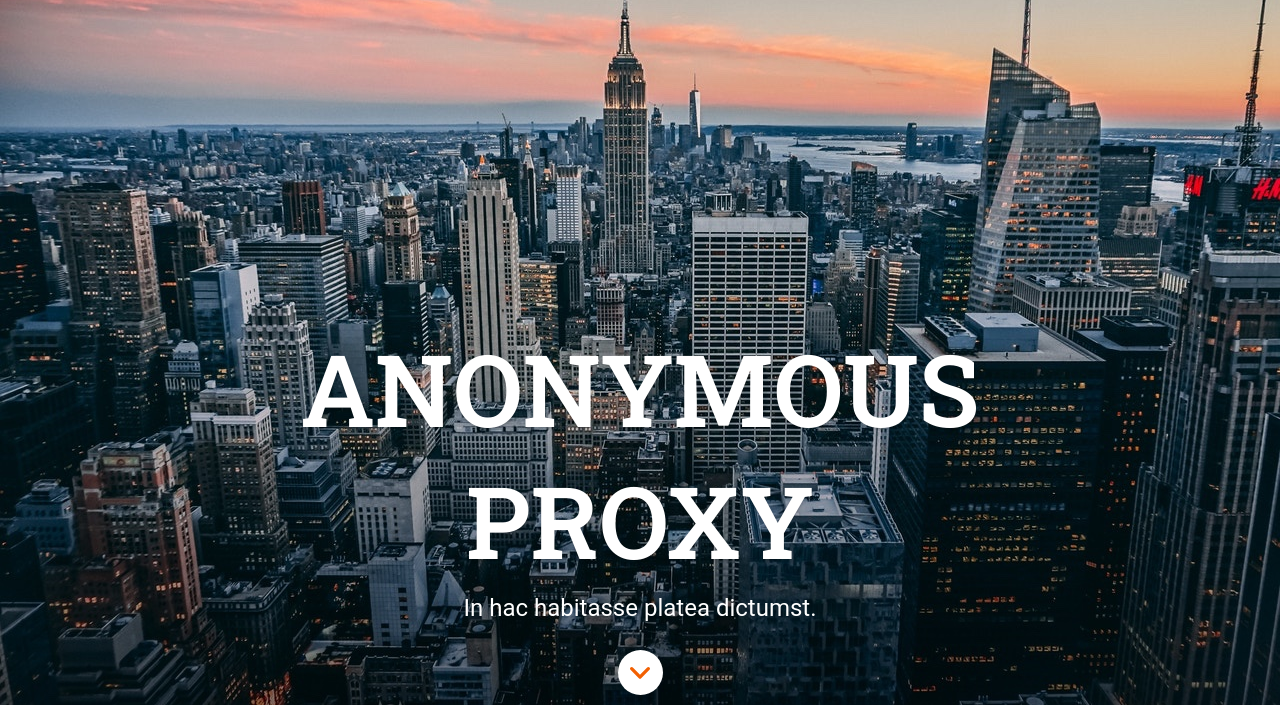
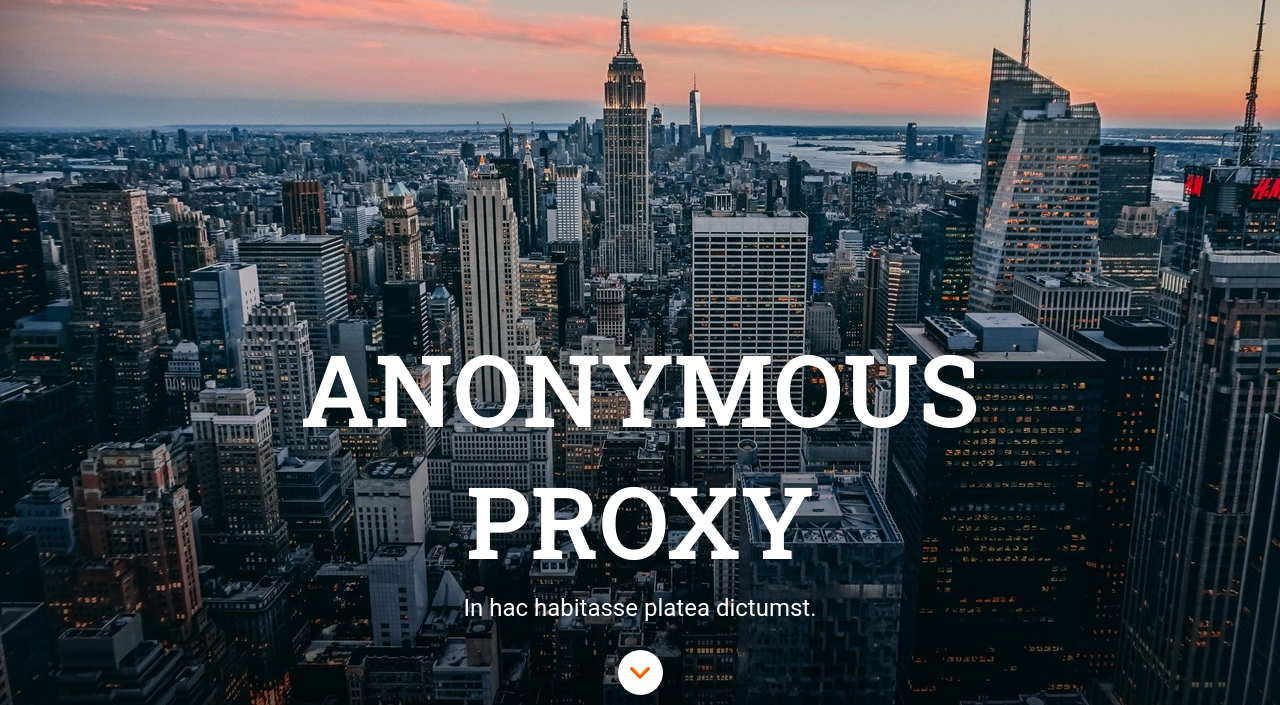
Before and after one commit to Adalab/modulo-1-evaluacion-final-SuelenGalhardo, a website: page docs/index.html in a window 1280 px wide. Shown: the part 60-765 px from the top of the page. Drawn offline with nearby package versions, Linux system fonts and the light colour scheme; files that its build step writes are made by us from their sources.

Commit message:
background

```diff
--- a/src/scss/layout/_header.scss
+++ b/src/scss/layout/_header.scss
@@ -5,6 +5,7 @@
   width: 44px;
   height: 44px;
   position: fixed;
+  z-index: 1;
   background-color: $colorBluedark;
   display: flex;
   align-items: center;
@@ -22,11 +23,21 @@
   background-image: url("../images/cover.jpg");
   background-size: cover;
   background-position: top center;
+  position: relative; //combina con before
   display: flex;
   flex-direction: column;
   justify-content: flex-end;
   align-items: center;
   color: $colorWhite;
+  &:before {
+    content: ""; //efore para existir ten que tener un content
+    background-image: linear-gradient(to bottom, rgba(255, 255, 255, 0), rgba(0, 0, 0, 0.2));
+    position: absolute;
+    top: 0;
+    bottom: 0;
+    left: 0;
+    right: 0; //caja
+  }
 }
 
 .hero-title {
@@ -37,11 +48,15 @@
   text-align: center;
   text-transform: uppercase;
   line-height: 55px;
+  position: relative;
+  z-index: 1;
 }
 .hero-paragraph {
   font-family: $fontRobot;
   margin: 15px 0 45px 0;
   font-size: $fontsizeSmall;
+  position: relative;
+  z-index: 1;
 }
 .hero-button {
   background-image: url("../images/ico-scroll-down.svg");
@@ -52,6 +67,8 @@
   width: 45px;
   height: 45px;
   background-position: center;
+  position: relative;
+  z-index: 1;
   &:hover {
     background-color: $colorYellow;
   }
```
